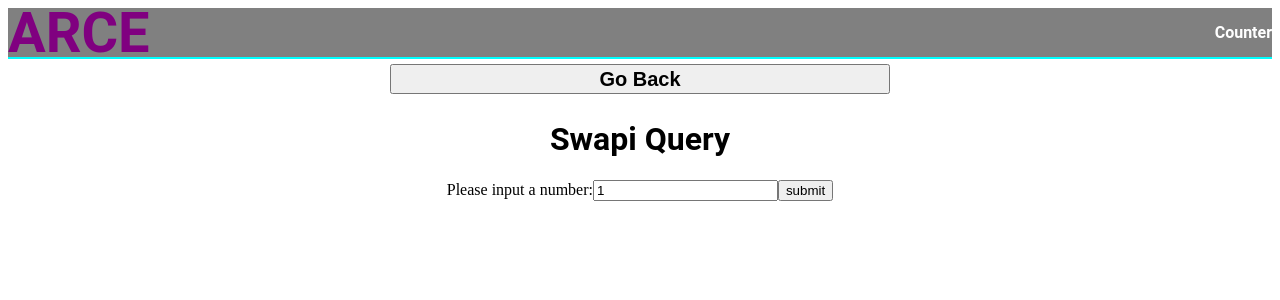
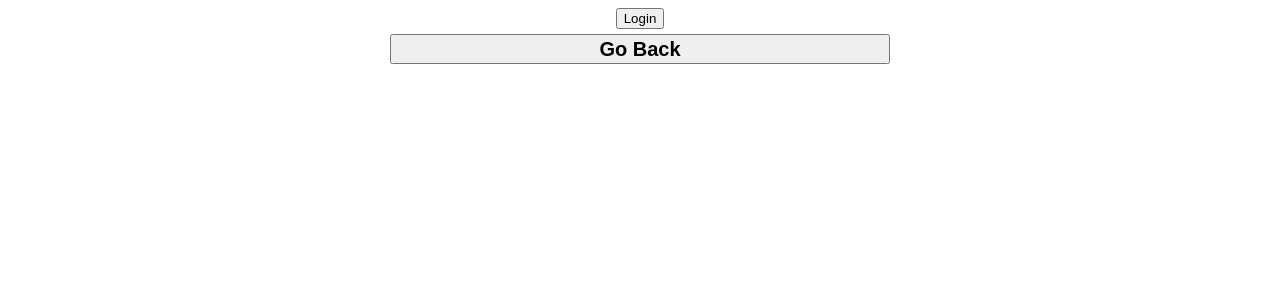
Before and after one commit to BadArce/reactwidgetspractice, a React (Create React App) app: page /swapi in a window 1280 px wide. Shown: the top 300 px of the page. Built offline with nearby package versions, Linux system fonts and the light colour scheme; the HTML template or start-up script is replaced by a standard one.

Commit message:
Login working, not logout

```diff
--- a/src/App.js
+++ b/src/App.js
@@ -1,8 +1,14 @@
-import { BrowserRouter, Route, useLocation, Routes, Link } from "react-router-dom";
+import {
+  BrowserRouter,
+  Route,
+  useLocation,
+  Routes,
+  Link,
+} from "react-router-dom";
 import { useState } from "react";
 
-import './styles/App.css';
-import './styles/common.css';
+import "./styles/App.css";
+import "./styles/common.css";
 import Login from "./components/Login";
 import Dashboard from "./components/Dashboard";
 import About from "./components/About";
@@ -16,13 +22,10 @@ import Color from "./widgets/Color";
 import Exponents from "./widgets/Exponents";
 import Swapi from "./widgets/Swapi";
 
-
 function App() {
-  const [isAuthenticated, setIsAuthenticated] = useState(true)
-
-
+  const [isAuthenticated, setIsAuthenticated] = useState(false);
   const AuthenticatedRoutes = () => {
-    return(
+    return (
       <Routes>
         <Route exact path="/" element={<Dashboard />} />
         <Route path="/about" element={<About />} />
@@ -35,23 +38,59 @@ function App() {
         <Route path="/exponents" element={<Exponents />} />
         <Route path="/swapi" element={<Swapi />} />
       </Routes>
-    )
+    );
+  };
+  async function loginGo() {
+    await fetch("https://devpipeline-mock-api.herokuapp.com/api/auth/login", {
+      method: "POST",
+      body: JSON.stringify({
+        userName: "michaela@devpipeline.com",
+        password: "1234",
+      }),
+      headers: {
+        "content-type": "application/json",
+      },
+      credentials: "include",
+    })
+      .then((res) => res.json())
+      .then((data) => {
+        console.log(data);
+        if (data.message === "Logged In") {
+          return setIsAuthenticated(true);
+        } else {
+          console.log("Incorrect username/password.");
+        }
+      })
+      .catch((err) => {
+        console.error("Login Error: ", err);
+        const returnText = "Status: Logged Out";
+      });
   }
-
-  function GoBack(){
+  function GoBack() {
     const location = useLocation();
-    if (location.pathname !== "/"){
-      return(
-      <div>
-        <Link to="/"><button className="return-button">Go Back</button></Link>
-      </div>
-    )}
+    if (location.pathname !== "/") {
+      return (
+        <div>
+          <Link to="/">
+            <button className="return-button">Go Back</button>
+          </Link>
+        </div>
+      );
+    }
   }
 
   return (
     <div className="App">
       <BrowserRouter>
-        {!isAuthenticated && <Route path="/" element={<Login />} />}
+        {!isAuthenticated && (
+          <button
+            onClick={(e) => {
+              loginGo(e.target.value);
+            }}
+          >
+            Login
+          </button>
+        )}
         {isAuthenticated && <Navbar />}
         <GoBack />
         {isAuthenticated && <AuthenticatedRoutes />}
--- a/src/components/Login.js
+++ b/src/components/Login.js
@@ -1,5 +1,39 @@
+import { useState } from "react";
 
-
-export default function Login(){
-    return (<h1>Hello from Login</h1>)
+export default function Login(props) {
+  const [isAuthenticated, setIsAuthenticated] = useState(true);
+  function loginGo() {
+    fetch("https://devpipeline-mock-api.herokuapp.com/api/auth/login", {
+      method: "POST",
+      body: JSON.stringify({
+        userName: "michael.arce",
+        password: "1234",
+      }),
+      headers: {
+        "content-type": "application/json",
+      },
+      credentials: "include",
+    })
+      .then((res) => res.json())
+      .then((data) => {
+        console.log(data);
+        if (data.message === "Logged In") {
+          return setIsAuthenticated(true);
+        } else {
+          return false;
+        }
+      })
+      .catch((err) => {
+        console.error("Login Error: ", err);
+      });
+  }
+  return (
+    <button
+      onClick={(e) => {
+        loginGo(e.target.value);
+      }}
+    >
+      Login
+    </button>
+  );
 }
--- a/src/components/Navbar.js
+++ b/src/components/Navbar.js
@@ -1,12 +1,23 @@
 import { Link } from "react-router-dom";
+import { useState } from "react";
 
-export default function Navbar(){
-    return(
-        <div className="navbar-container">
-            <div className="logo-wrapper"><h1>ARCE</h1></div>
-            <div className="links-wrapper">
-                <Link to="/Counter">Counter</Link>
-            </div>
-        </div>
-    )
-};
+export default function Navbar() {
+  const [isAuthenticated, setIsAuthenticated] = useState(true);
+  return (
+    <div className="navbar-container">
+      <div className="logo-wrapper">
+        <h1>ARCE</h1>
+      </div>
+      <div className="links-wrapper">
+        <Link to="/Counter">Counter</Link>
+        <button
+          onClick={(e) => {
+            setIsAuthenticated(false);
+          }}
+        >
+          Logout
+        </button>
+      </div>
+    </div>
+  );
+}
```
